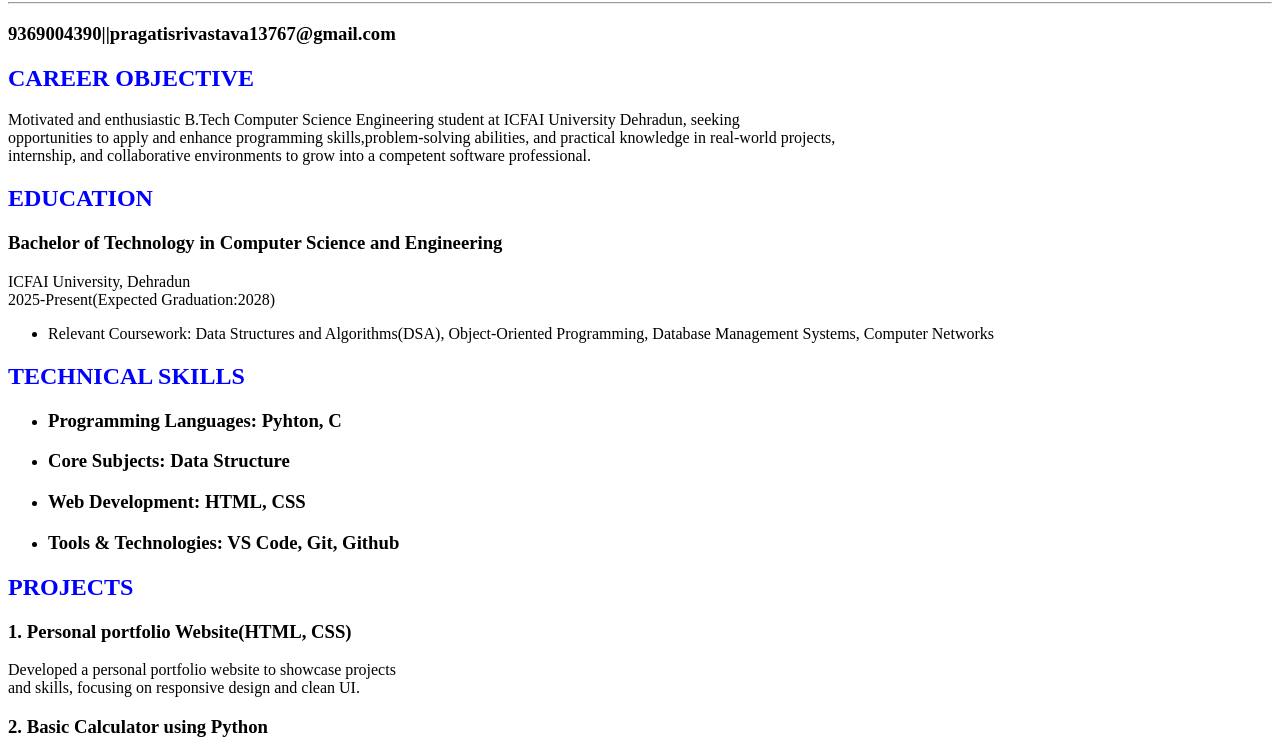
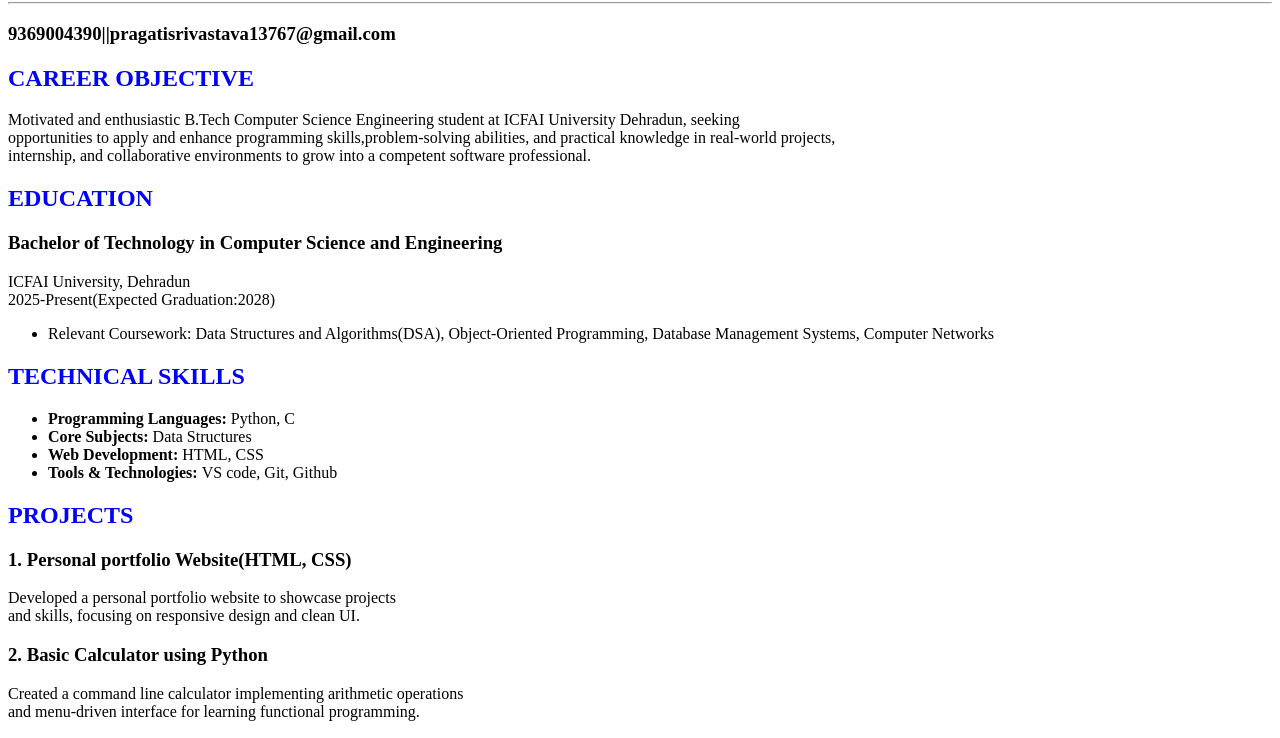
Before and after one commit to pragatisrivastava13767/My-resume, a plain HTML site: page index.html in a window 1280 px wide. Shown: the part 78-816 px from the top of the page. Drawn offline with Linux system fonts and the light colour scheme.

Commit message:
added index.html

```diff
--- a/index.html
+++ b/index.html
@@ -25,10 +25,10 @@
      <section>
         <h2>TECHNICAL SKILLS</h2>
         <ul>
-            <li><h3>Programming Languages: Pyhton, C</h3></li>
-            <li><h3>Core Subjects: Data Structure</h3></li>
-            <li><h3>Web Development: HTML, CSS</h3></li>
-            <li><h3>Tools & Technologies: VS Code, Git, Github</h3></li>
+            <li><strong>Programming Languages: </strong>Python, C</li>
+            <li><strong>Core Subjects: </strong> Data Structures</li>
+            <li><strong>Web Development: </strong>HTML, CSS</li>
+            <li><strong>Tools & Technologies: </strong>VS code, Git, Github</li>
         </ul>
      </section>
      <section>
```
